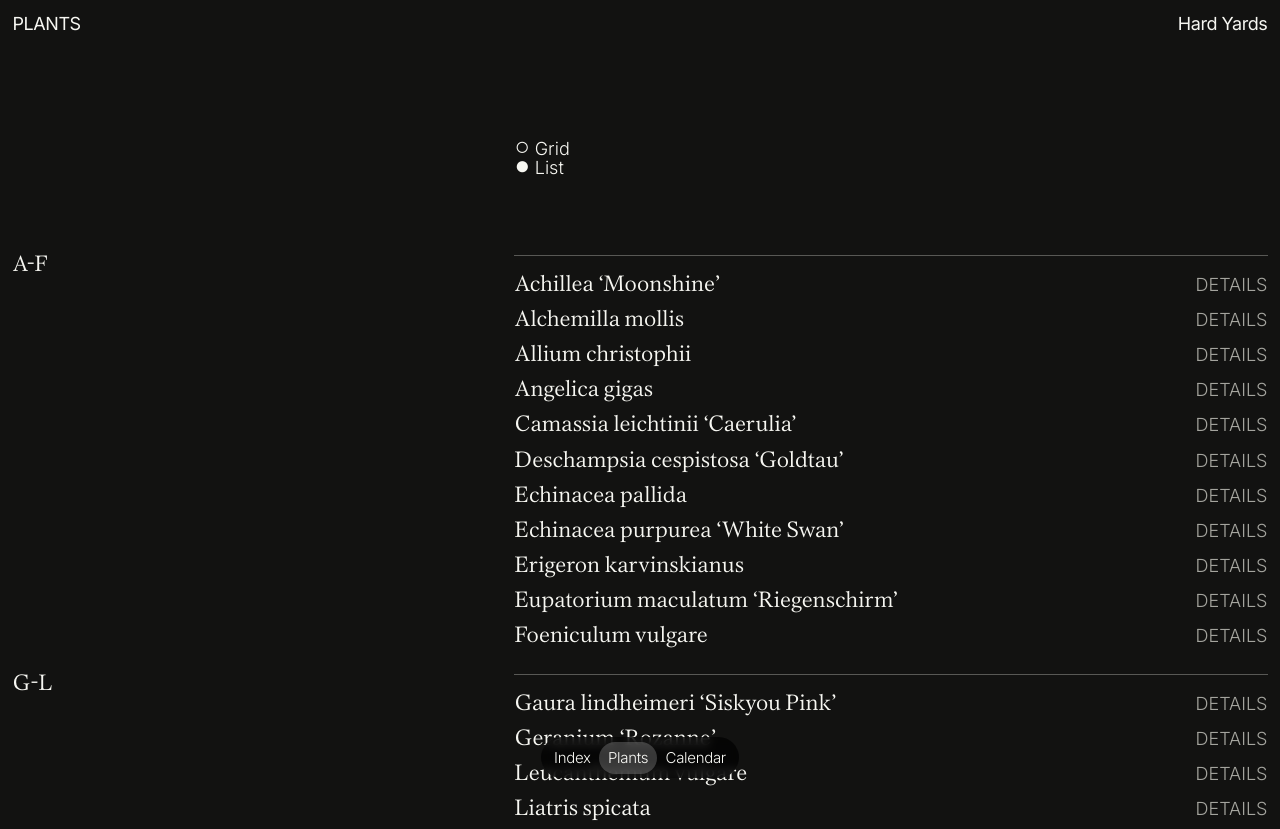
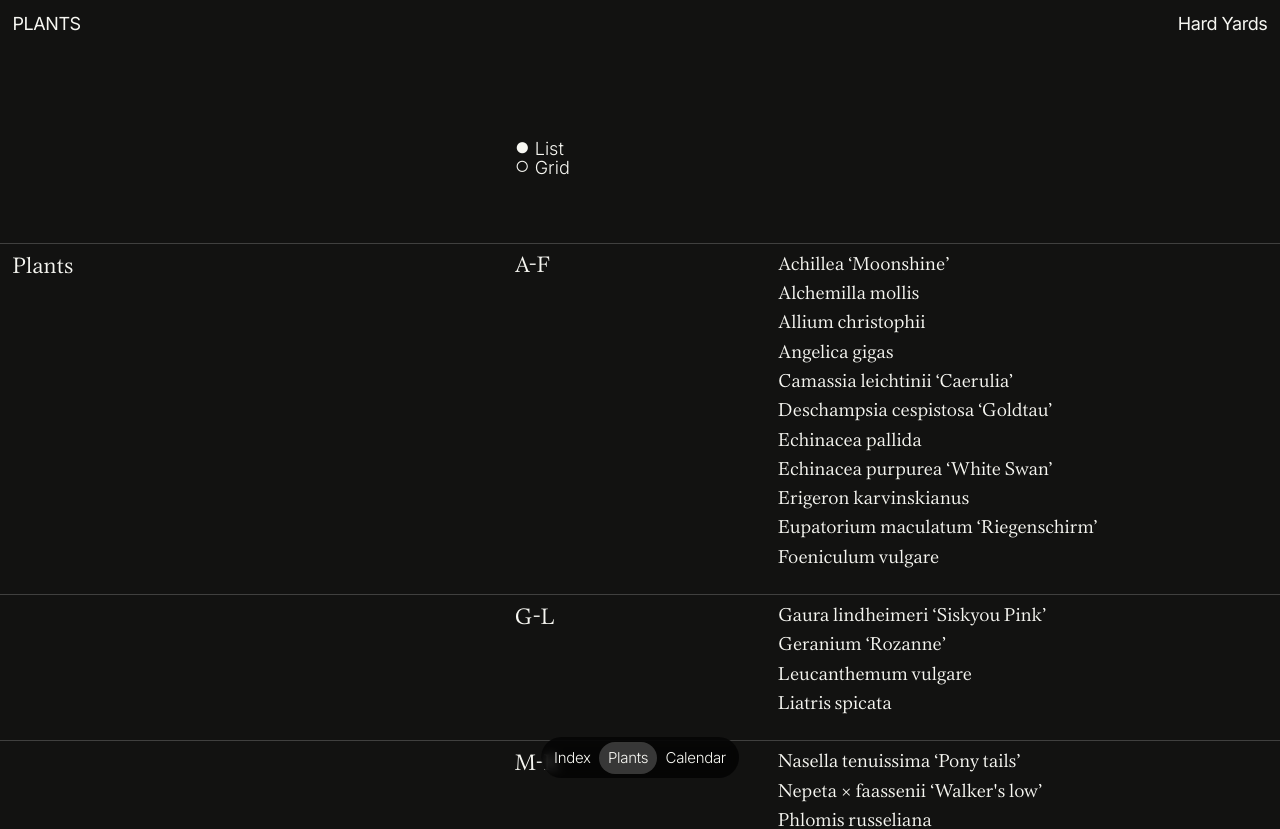
Before and after one commit to bobbyvanrijn/hardyards, a Next.js app: page /plants in a window 1280 px wide. Shown: the top 829 px of the page. Built offline with nearby package versions, Linux system fonts and the light colour scheme.

Commit message:
feature: Directory component

```diff
--- /dev/null
+++ b/components/Directory.js
@@ -0,0 +1,55 @@
+import Link from 'next/link';
+import GridLayout from 'layouts/grid';
+
+import styles from './Directory.module.css';
+
+export default function Directory(props) {
+    return (
+        <div>
+            {
+                props['directory-categories'].map((category) => {
+                    return (
+                        <GridLayout
+                            modifierClass={styles.directory__item}
+                            key={`title-${category.key}`}
+                        >
+                            { (category.key === 'A-F' && props['directory-title'] !== undefined) &&
+                                <h3 className='trim-both' grid-x='1'>
+                                    { props['directory-title'] }
+                                </h3>
+                            }
+                            <div grid-x='2' grid-x-sm='1a'>
+                                <h4 className='trim-both'>
+                                    {category.key}
+                                </h4>
+                            </div>
+                            <div
+                                className={styles.directory__list}
+                                grid-x='3'
+                                grid-x-sm='1b/3b'
+                                key={`list-${category.key}`}
+                            >
+                                {
+                                    category.items.map((item) => {
+                                        return (
+                                            <div
+                                                className={styles.directory__link}
+                                                key={item.link}
+                                            >
+                                                <div className='trim-both'>
+                                                    <Link href={item.link}>
+                                                        { item.title }
+                                                    </Link>
+                                                </div>
+                                            </div>
+                                        );
+                                    })
+                                }
+                            </div>
+                        </GridLayout>
+                    );
+                })
+            }
+        </div>
+    )
+}
--- /dev/null
+++ b/components/Directory.module.css
@@ -0,0 +1,20 @@
+.directory {
+}
+
+.directory__list {
+    display: flex;
+    flex-direction: column;
+    gap: var(--type-xxs);
+}
+
+.directory__item {
+    border-top: .05em solid rgb(var(--foreground) / var(--alpha-2));
+    margin-bottom: var(--type-xs);
+}
+
+.directory__link {
+    --leading-lineheight: var(--type-sm);
+    line-height: var(--type-sm);
+    display: flex;
+    justify-content: space-between;
+}
--- a/components/Toggle.module.css
+++ b/components/Toggle.module.css
@@ -12,7 +12,9 @@
     display: flex;
     align-items: baseline;
     gap: .25em;
+    cursor: pointer;
 }
+
 .toggle__indicator {
     display: inline-block;
     vertical-align: bottom;
--- a/layouts/grid.tsx
+++ b/layouts/grid.tsx
@@ -2,11 +2,7 @@ import styles from './grid.module.scss';
 
 export default function GridLayout(props: any) {
     return (
-        <div
-            className={styles.grid}
-            data-background={props.background}
-            {...props}
-        >
+        <div className={`${styles.grid} ${props.modifierClass}`}>
             { props.children }
         </div>
     );
--- a/pages/plants/index.tsx
+++ b/pages/plants/index.tsx
@@ -1,6 +1,7 @@
 import { useState } from 'react';
 
 import Content from 'components/Content';
+import Directory from 'components/Directory';
 import { Toggle } from 'components';
 import { getPlants } from 'content/plants';
 import GridLayout from 'layouts/grid';
@@ -102,23 +103,21 @@ export default function Plants(props: any) {
                     active={layout}
                     items={[
                         {
+                            key: 'list',
+                            label: 'List',
+                            fn: () => setLayout('list')
+                        },
+                        {
                             key: 'grid',
                             label: 'Grid',
                             fn: () => setLayout('grid')
-                        },
-                        {
-                            key: 'list',
-                            label: 'List',
-                            fn: () => setLayout('list')
                         }
                     ]}
                 />
             </GridLayout>
 
             { layout === 'list' &&
-                <GridLayout>
-                    <Content blocks={blocks} />
-                </GridLayout>
+                <Directory directory-title='Plants' directory-categories={props.categories} />
             }
             { layout === 'grid' &&
                 <GridLayout grid-enforce-row='true'>
```
